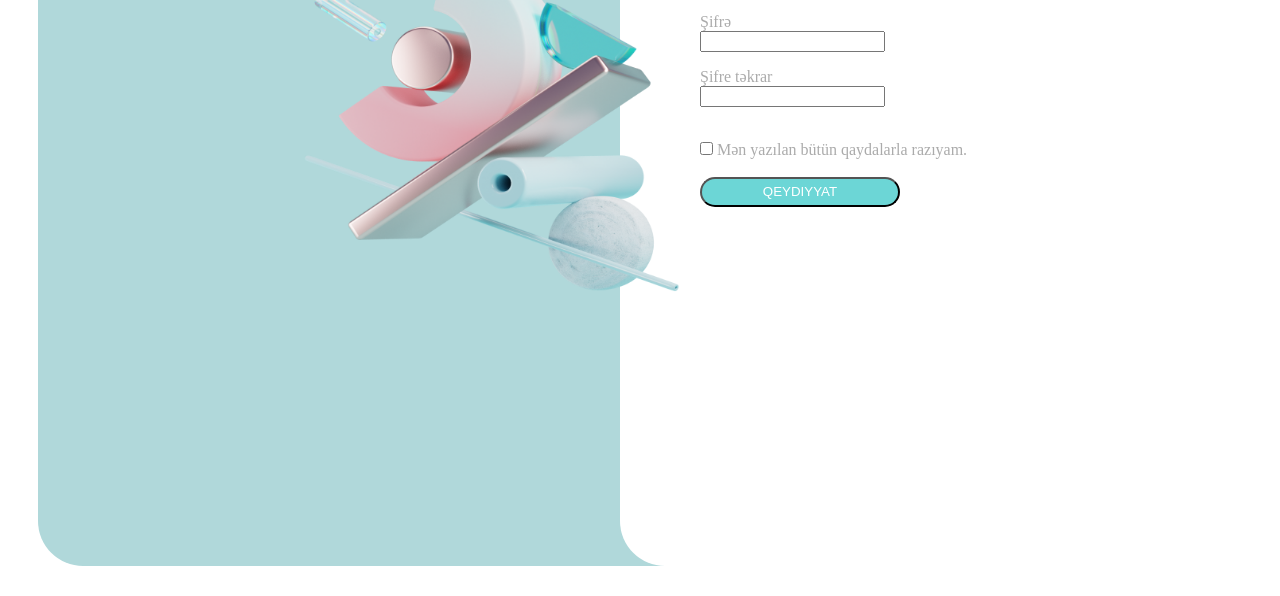
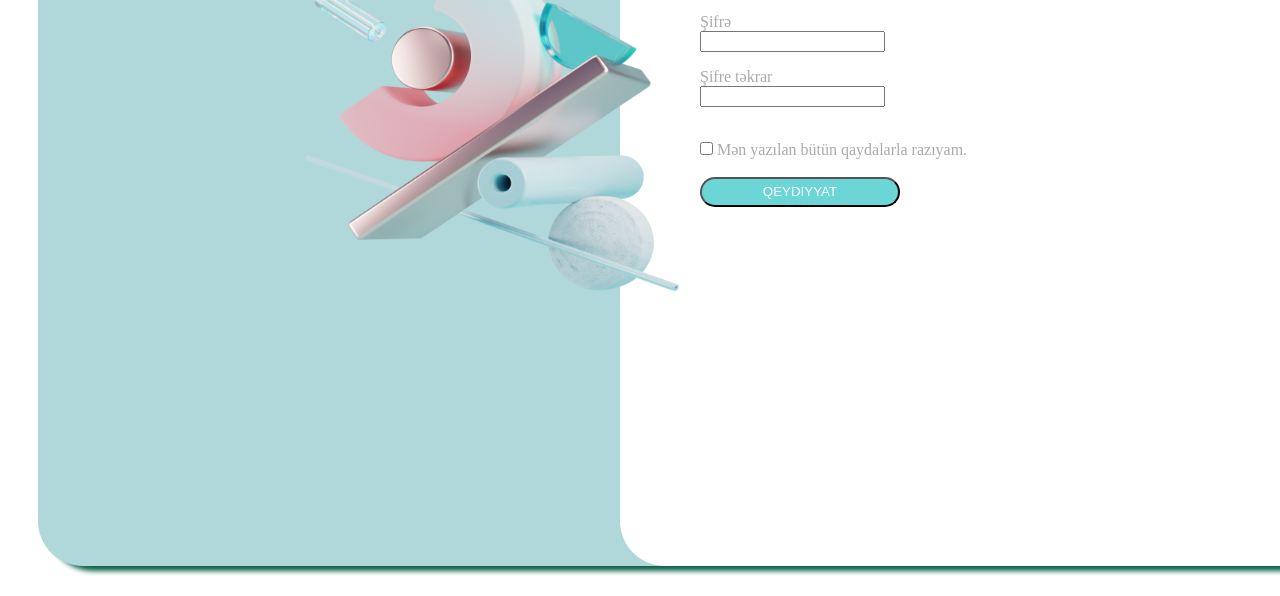
Before and after one commit to Seide1990/first_project, a plain HTML site: page index.html in a window 1280 px wide. Shown: the part 346-942 px from the top of the page. Drawn offline with Linux system fonts and the light colour scheme.

Commit message:
register ve login

```diff
--- a/assets/js/index.js
+++ b/assets/js/index.js
@@ -111,6 +111,7 @@ if (kod==0){
     console.log('siz login oldunuz')
     localStorage.setItem("mail",input.mail.value);
     localStorage.setItem("password",input.password.value);
+    fetch("https://google.com")
 
 
 }
--- a/styles/login.css
+++ b/styles/login.css
@@ -5,7 +5,7 @@
   padding-left: 30px;
    border-radius:    45px;
    background-color: #B0D8DA;
-   box-shadow: 5px -7px 2px 2px blue;
+   box-shadow: 10px 5px 5px rgb(10, 98, 73);
 display: flex;
 justify-content: flex-end;
 
```
